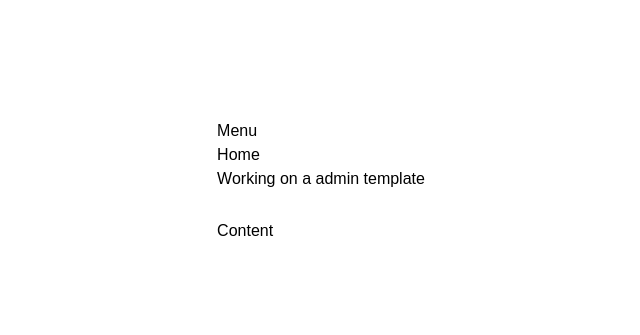
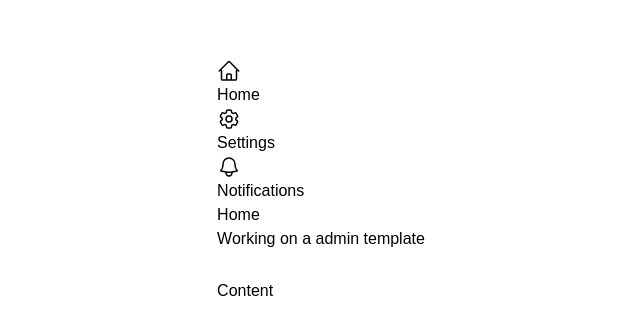
Before and after one commit to wagnnermorais/Next-React-Full-Course, a Next.js app in the folder projects/03 - ADMIN Template/: page / in a window 1280 px wide. Shown: the part 205-540 px from the top of the page, without its empty margins (319-959 px from the left). Built offline with nearby package versions, Linux system fonts and the light colour scheme.

Commit message:
feat: applying icons and navigation items

```diff
--- a/projects/03 - ADMIN Template/src/components/template/Sidebar.tsx
+++ b/projects/03 - ADMIN Template/src/components/template/Sidebar.tsx
@@ -1,7 +1,14 @@
+import { BellIcon, HomeIcon, SettingsIcon } from "../icons";
+import MenuItem from "./MenuItem";
+
 export default function Sidebar() {
   return (
     <aside>
-      <h1>Menu</h1>
+      <ul>
+        <MenuItem url="/" text="Home" icon={HomeIcon} />
+        <MenuItem url="/settings" text="Settings" icon={SettingsIcon} />
+        <MenuItem url="/notifications" text="Notifications" icon={BellIcon} />
+      </ul>
     </aside>
   );
 }
```
